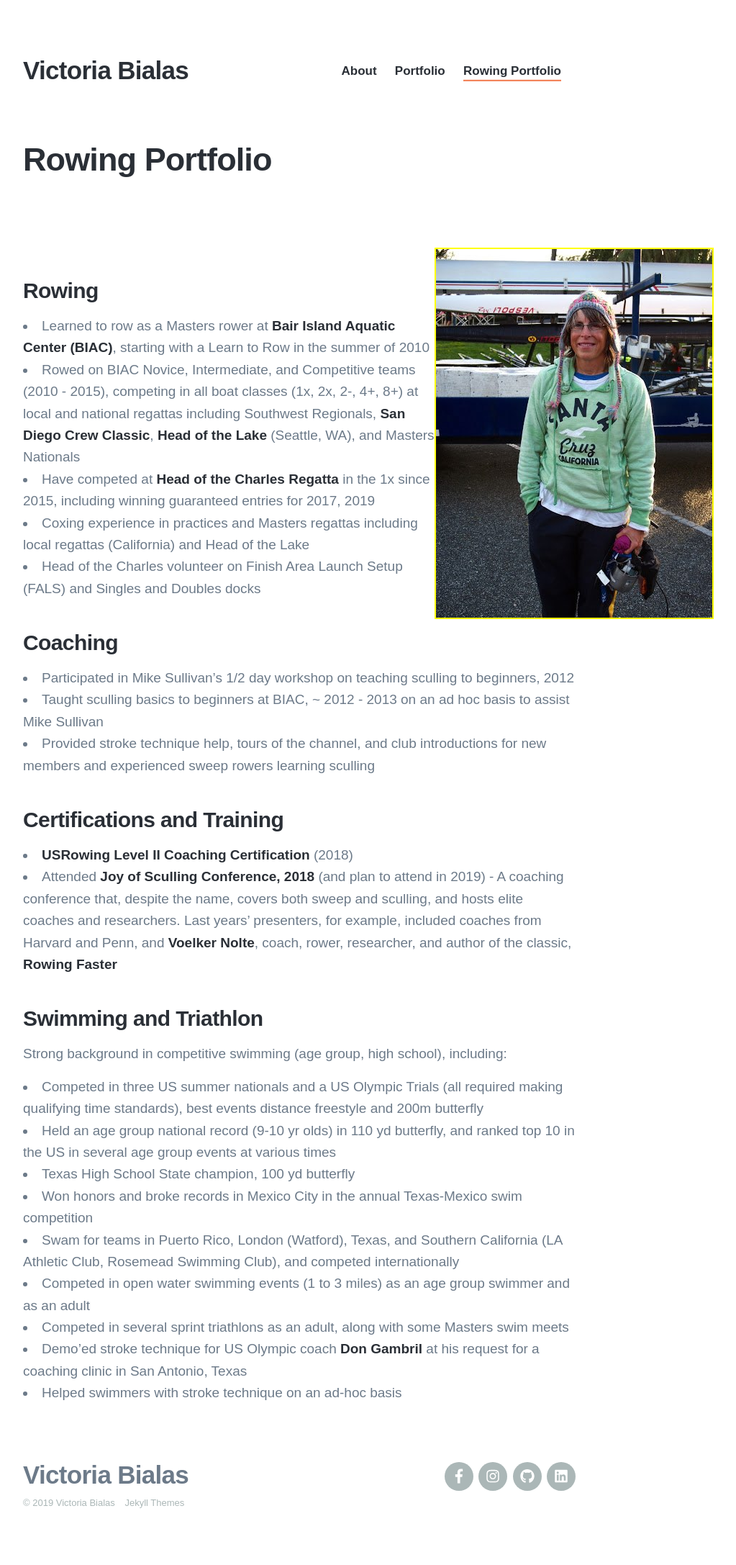
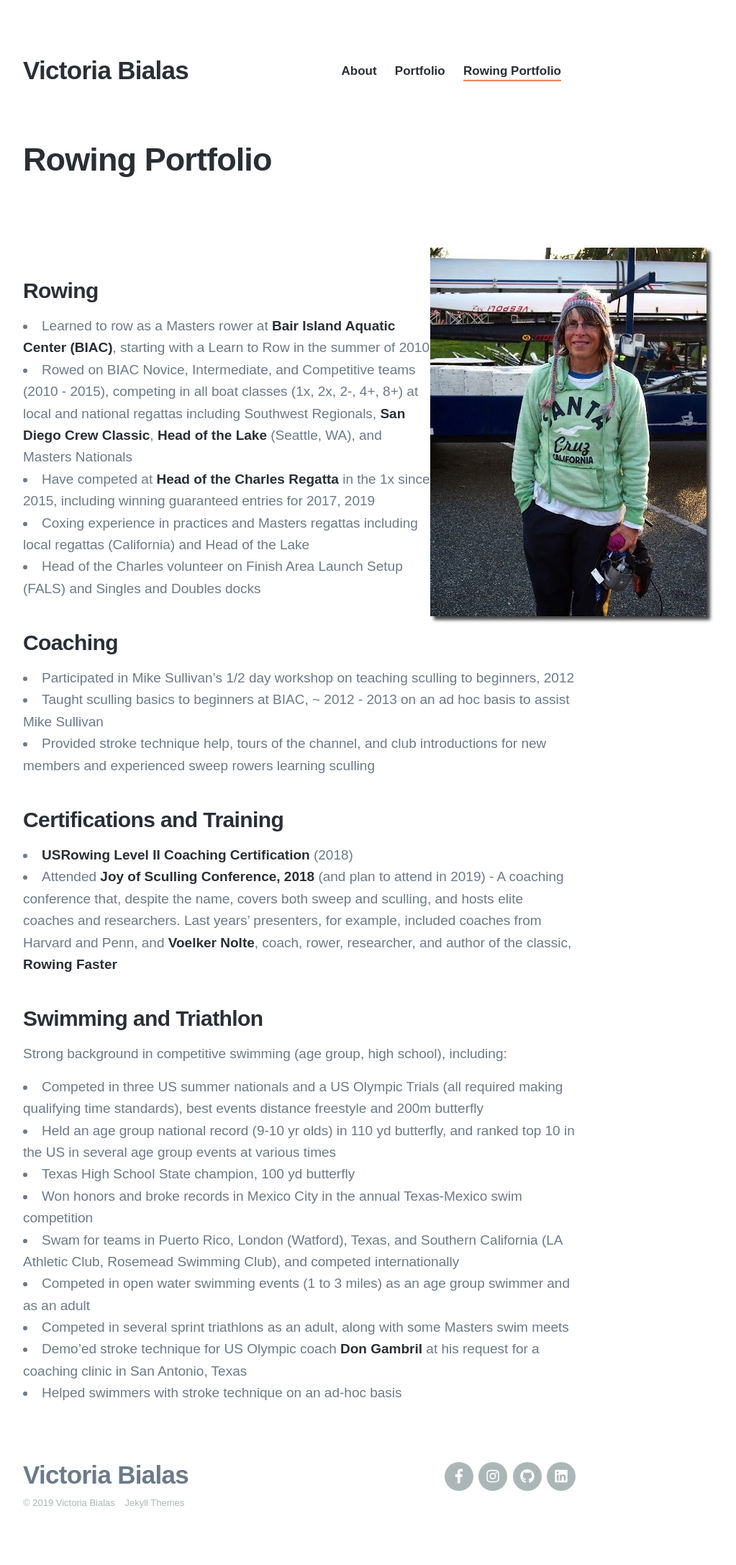
Before and after one commit to londoncalling/slow-motion-stories, a Jekyll site: the page built from _pages/portfolio-rowing.md, in a window 1280 px wide. Shown: the whole page at 72% size, without its empty margins (224-1247 px from the left). Built offline with Jekyll 4.4.1, drawn with Linux system fonts in a browser that asks for light colours; nearby versions of some CDN libraries; some web fonts are replaced.

Commit message:
added shadow to image
Signed-off-by: Vicky Bialas <vicky.bialas@gmail.com>

```diff
--- a/_pages/portfolio-rowing.md
+++ b/_pages/portfolio-rowing.md
@@ -4,7 +4,7 @@ description: rowing, swimming, coaching
 featured_image: /images/demo/demo-landscape.jpg
 ---
 
-<img align="right" padding="5px" style="border:2px solid yellow" src="images/me-coxswain.jpg">
+<img align="right" padding="5px" src="images/me-coxswain.jpg">
 
 ### Rowing
 
```
Also changed, not shown: images/me-coxswain.jpg.
